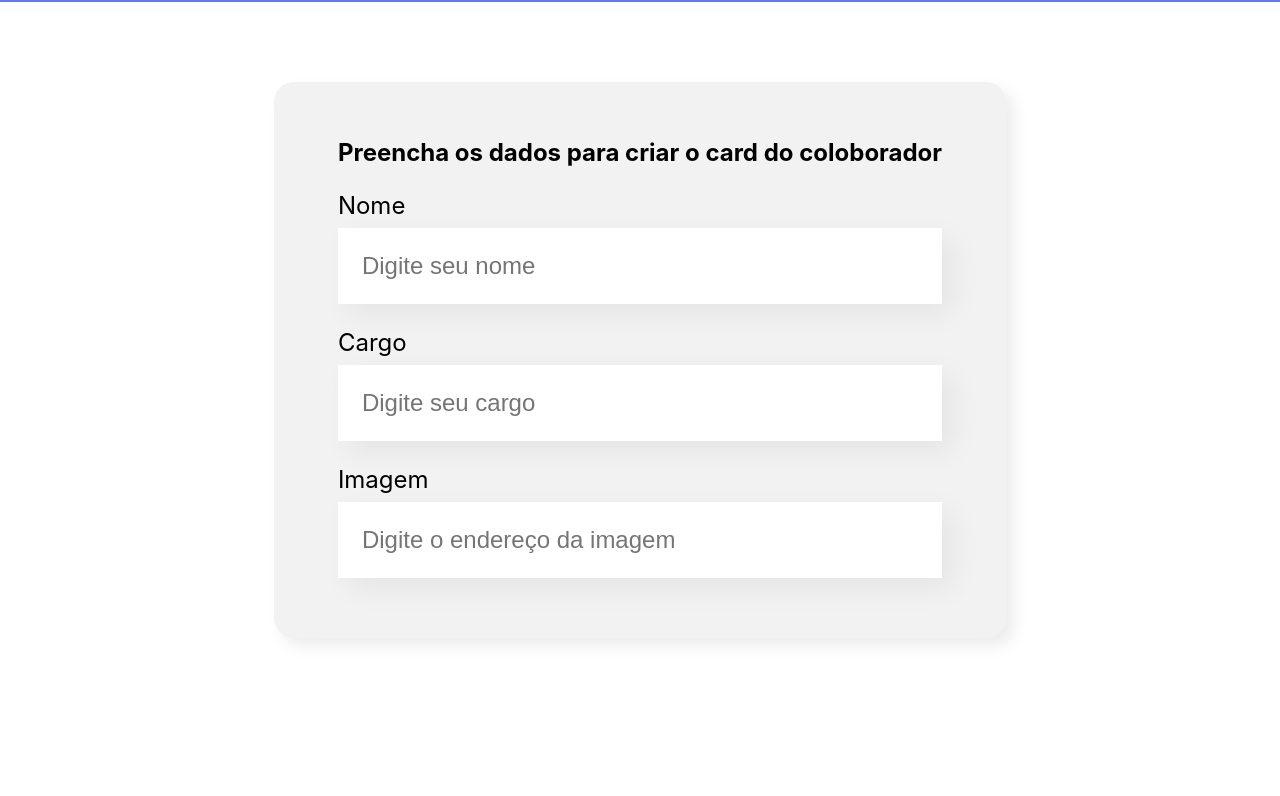
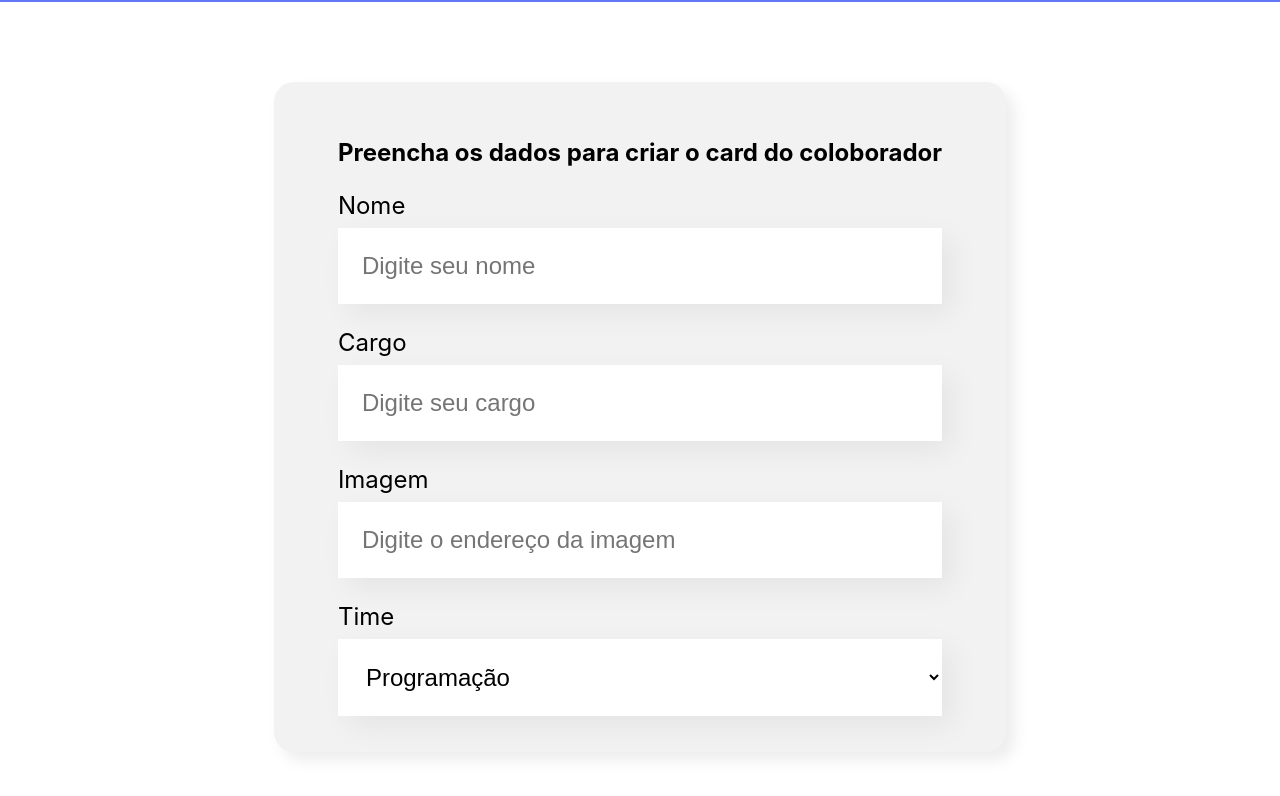
Before and after one commit to jgmd1996/react-desenvolvendo-com-js, a React (Create React App) app in the folder organo/: page / in a window 1280 px wide. Shown: the part 496-1292 px from the top of the page. Before the commit the page ends 1214 px from the top, so only its background shows below. Built offline with nearby package versions, Linux system fonts and the light colour scheme.

Commit message:
Criando componente lista dos times

```diff
--- a/organo/src/componentes/Formulario/index.js
+++ b/organo/src/componentes/Formulario/index.js
@@ -1,7 +1,19 @@
 import CampoTexto from '../CampoTexto/index.js';
+import ListaSuspensa from '../ListaSuspensa/index.js';
 import './Formulario.css'
 
 const Formulario = () => {
+
+    const times =[
+        'Programação',
+        'Front-End',
+        'Data Science',
+        'Devops',
+        'ux e Design',
+        'Mobile',
+        'Inovaçao e Gestão',
+
+    ]
     return(
         <section className="formulario">
             <form>
@@ -9,6 +21,7 @@
             <CampoTexto label="Nome" placeholder="Digite seu nome"/>
             <CampoTexto label="Cargo" placeholder="Digite seu cargo"/>
             <CampoTexto label="Imagem" placeholder="Digite o endereço da imagem"/>
+            <ListaSuspensa label="Time" itens={times}/>
             </form>
         </section>
     )
--- /dev/null
+++ b/organo/src/componentes/ListaSuspensa/ListaSuspensa.css
@@ -0,0 +1,15 @@
+.lista-suspensa label {
+    display: block;
+    margin-bottom: 8px;
+    font-size: 24px;
+}
+
+.lista-suspensa select {
+    background-color: #fff;
+    box-shadow: 10px 10px 30px rgba(0, 0, 0, 0.06);
+    width: 100%;
+    border: none;
+    font-size: 24px;
+    padding: 24px;
+    box-sizing: border-box;
+}
--- /dev/null
+++ b/organo/src/componentes/ListaSuspensa/index.js
@@ -0,0 +1,17 @@
+import './ListaSuspensa.css'
+
+const ListaSuspensa = (props) => {
+    console.log(props.itens)
+        return(
+            <div className='lista-suspensa'>
+                <label>{props.label}</label>
+                <select>
+                    {props.itens.map(item => {
+                        return <option key={item}>{item}</option>
+                    })}
+                </select>
+            </div>
+        )
+}
+
+export default ListaSuspensa;
```
